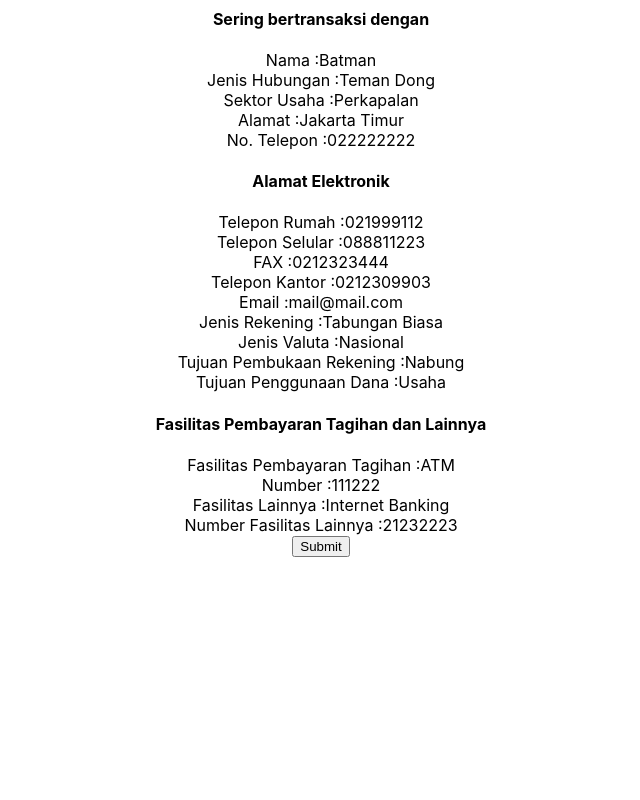
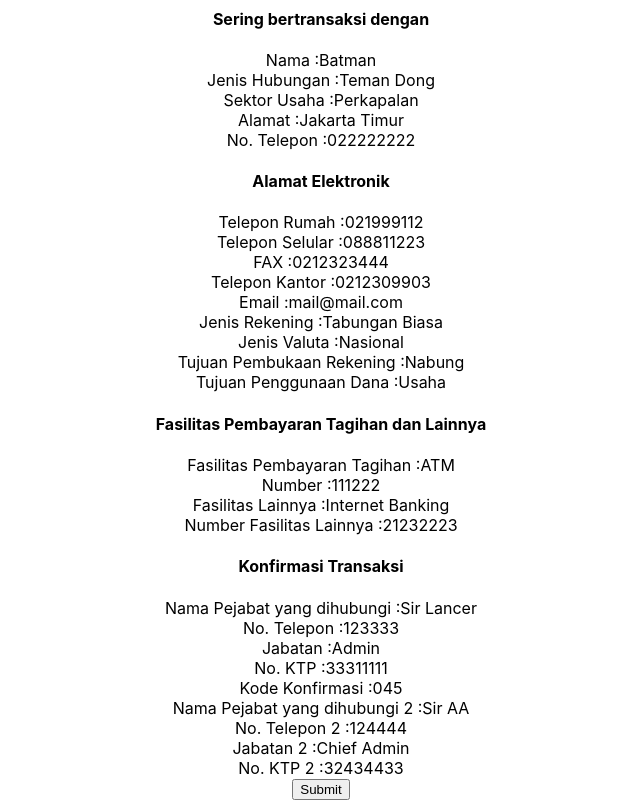
Before and after one commit to DeppaTori/current-account, a React (Create React App) app: page /confirmation in a window 1280 px wide. Shown: the part 1959-2759 px from the top of the page, without its empty margins (319-959 px from the left). Before the commit the page ends 2516 px from the top, so only its background shows below. Built offline with nearby package versions, Linux system fonts and the light colour scheme.

Commit message:
add konfirmasi transaksi on confirmation page

```diff
--- a/src/constants.js
+++ b/src/constants.js
@@ -129,6 +129,17 @@ export const confirmationData = {
     FasilitasLainnya: "Internet Banking",
     NumberFasilitasLainnya: "21232223",
   },
+  konfirmasiTransaksi: {
+    NamaPejabatyangdihubungi: "Sir Lancer",
+    NoTelepon: "123333",
+    Jabatan: "Admin",
+    NoKTP: "33311111",
+    KodeKonfirmasi: "045",
+    NamaPejabatyangdihubungi2: "Sir AA",
+    NoTelepon2: "124444",
+    Jabatan2: "Chief Admin",
+    NoKTP2: "32434433",
+  },
 };
 
 export const confirmationLabels = {
@@ -188,4 +199,15 @@ export const confirmationLabels = {
     "Fasilitas Lainnya",
     "Number Fasilitas Lainnya",
   ],
+  konfirmasiTransaksi: [
+    "Nama Pejabat yang dihubungi",
+    "No. Telepon",
+    "Jabatan",
+    "No. KTP",
+    "Kode Konfirmasi",
+    "Nama Pejabat yang dihubungi 2",
+    "No. Telepon 2",
+    "Jabatan 2",
+    "No. KTP 2",
+  ],
 };
--- a/src/pages/Confirmation.js
+++ b/src/pages/Confirmation.js
@@ -20,6 +20,7 @@ export const Confirmation = () => {
     seringBertransaksiDengan,
     alamatElektronik,
     fasilitasPembayaranTagihan,
+    konfirmasiTransaksi,
   } = confirmationLabels;
   const pendapatanPerBulanLabelValues = generateLabelValues(
     pendapatanRataPerBulan,
@@ -62,6 +63,11 @@ export const Confirmation = () => {
   const fasilitasPembayaranTagihanLabelValues = generateLabelValues(
     fasilitasPembayaranTagihan,
     confirmationData.fasilitasPembayaranTagihan
+  );
+
+  const konfirmasiTransaksiLabelValues = generateLabelValues(
+    konfirmasiTransaksi,
+    confirmationData.konfirmasiTransaksi
   );
 
   return (
@@ -112,6 +118,11 @@ export const Confirmation = () => {
         fields={fasilitasPembayaranTagihanLabelValues}
         prefixId="FTLID_"
       />
+      <GenericFields
+        title="Konfirmasi Transaksi"
+        fields={konfirmasiTransaksiLabelValues}
+        prefixId="KTID_"
+      />
       <button>Submit</button>
     </>
   );
```
Also changed, not shown: 1 other file (tests, documents, lock files or other folders).
